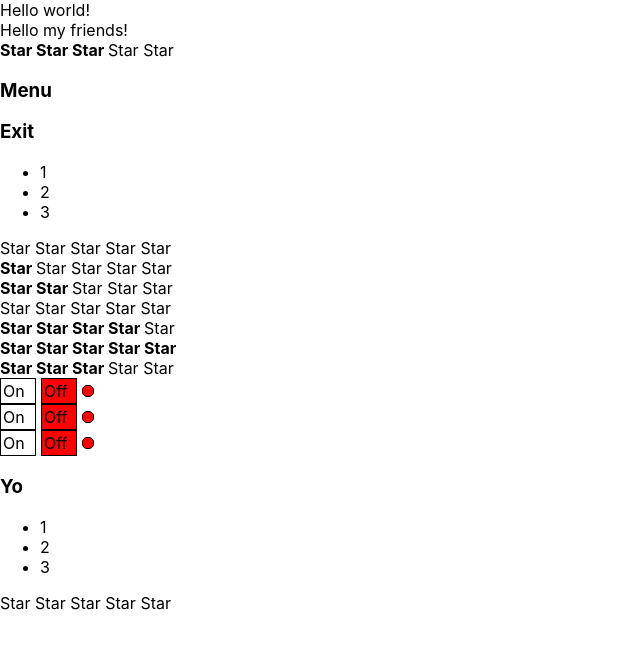
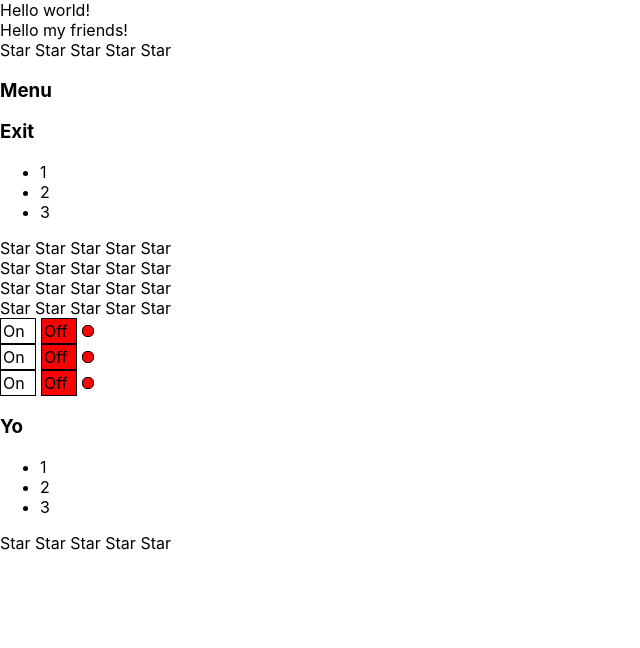
Before and after one commit to Anton-Martynenko/React-prosto, a React (Create React App) app: page / in a window 1280 px wide. Shown: the top 648 px of the page, without its empty margins (0-640 px from the left). Built offline with nearby package versions, Linux system fonts and the light colour scheme.

Commit message:
Star onClick

```diff
--- a/src/App.tsx
+++ b/src/App.tsx
@@ -19,21 +19,18 @@
         <div>
             <PageTitle title={"Hello world!"}/>
             <PageTitle title={"Hello my friends!"}/>
-            <Rating value={3}/>
+            <Rating value={ratingValue} onClick={setRatingValue}/>
             <Accordion titleValue={"Menu"} collapsed={true}/>
             <Accordion titleValue={"Exit"} collapsed={false}/>
-            <Rating value={0}/>
-            <Rating value={1}/>
-            <Rating value={2}/>
-            <Rating value={ratingValue}/>
-            <Rating value={4}/>
-            <Rating value={5}/>
-            <Rating value={3}/>
-            <OnOff />
-            <OnOff />
-            <OnOff />
+            <Rating value={ratingValue} onClick={setRatingValue}/>
+            <Rating value={ratingValue} onClick={setRatingValue}/>
+            <Rating value={ratingValue} onClick={setRatingValue}/>
+            <Rating value={ratingValue} onClick={setRatingValue}/>
+            <OnOff/>
+            <OnOff/>
+            <OnOff/>
             <UncontrolledAccordion titleValue={"Yo"}/>
-            <UncontrolledRating />
+            <UncontrolledRating/>
         </div>
     );
 }
--- a/src/components/Rating/Rating.tsx
+++ b/src/components/Rating/Rating.tsx
@@ -4,23 +4,26 @@
 
 type RatingPropsType = {
     value: RatingValueType
+    onClick: (value: RatingValueType) => void
 }
 
 export function Rating(props: RatingPropsType) {
     console.log("Rating rendering");
     return (
         <div>
-            <Star selected={props.value > 0}/>
-            <Star selected={props.value > 1}/>
-            <Star selected={props.value > 2}/>
-            <Star selected={props.value > 3}/>
-            <Star selected={props.value > 4}/>
+            <Star selected={props.value > 0} onClick={props.onClick} value={1}/>
+            <Star selected={props.value > 1} onClick={props.onClick} value={2}/>
+            <Star selected={props.value > 2} onClick={props.onClick} value={3}/>
+            <Star selected={props.value > 3} onClick={props.onClick} value={4}/>
+            <Star selected={props.value > 4} onClick={props.onClick} value={5}/>
         </div>
     );
 }
 
 type StarType = {
     selected: boolean
+    value: RatingValueType
+    onClick: (value: RatingValueType) => void
 }
 
 function Star(props: StarType) {
```
